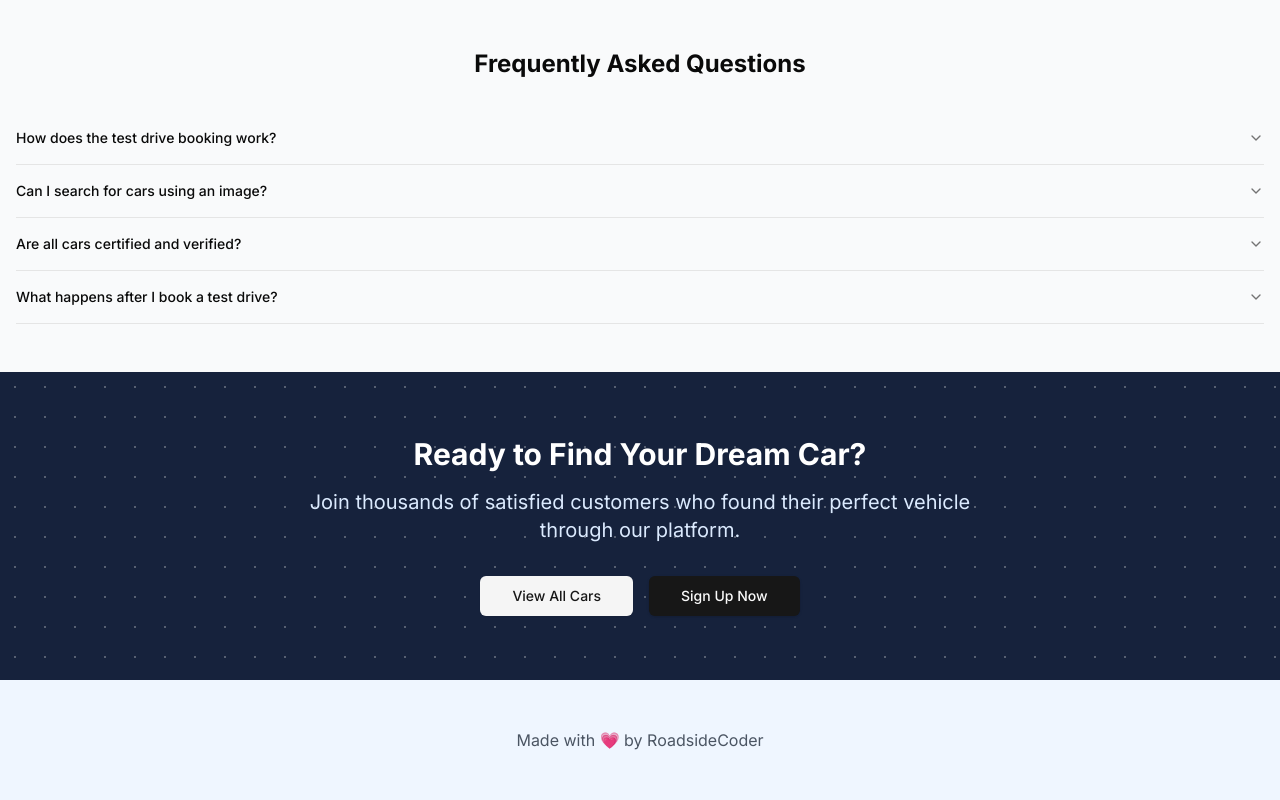
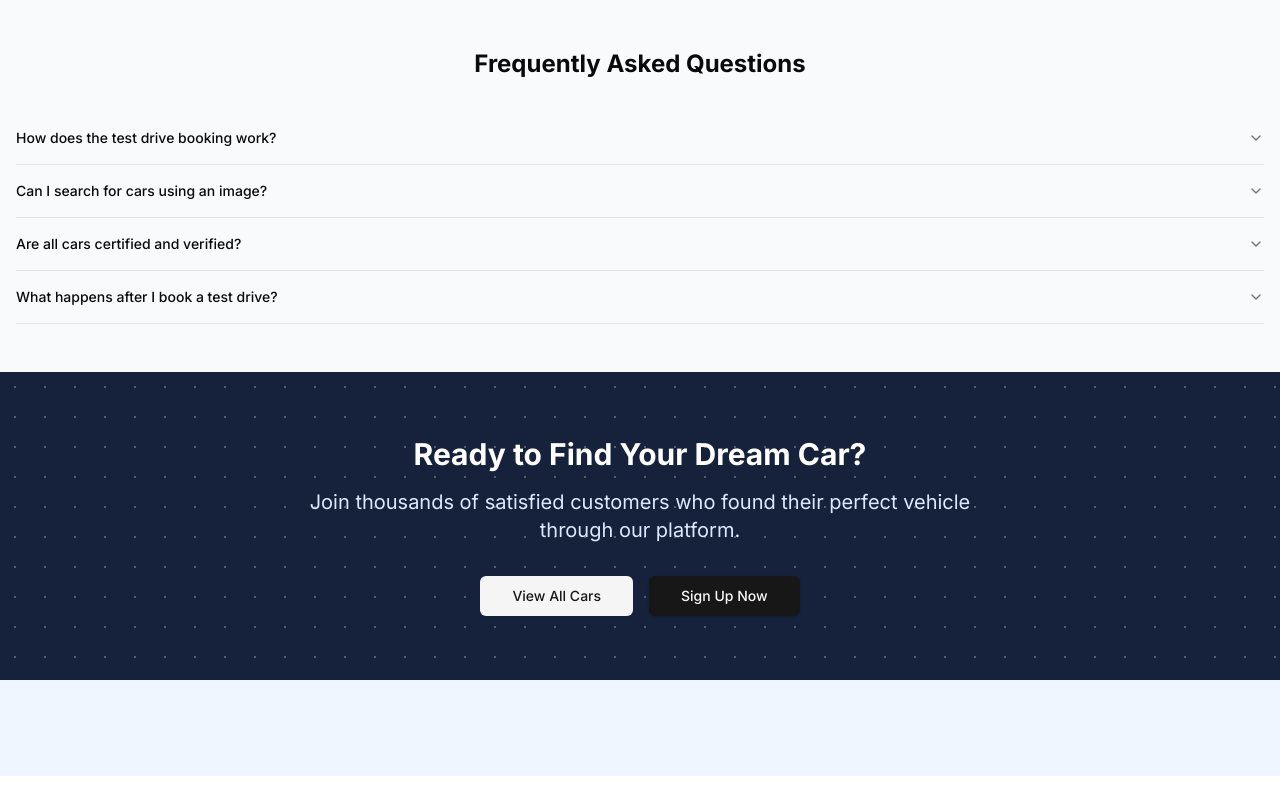
Before and after one commit to Utkarsh164/RentHive, a Next.js app: page / in a window 1280 px wide. Shown: the part 1750-2550 px from the top of the page. After the commit the page ends 2526 px from the top, so only its background shows below. Built offline with nearby package versions, Linux system fonts and the light colour scheme; no server answers; the database is empty; what @arcjet/next would draw is missing.

Commit message:
First Commit

```diff
--- a/app/layout.js
+++ b/app/layout.js
@@ -25,7 +25,7 @@ export default function RootLayout({ children }) {
 
           <footer className="bg-blue-50 py-12">
             <div className="container mx-auto px-4 text-center text-gray-600">
-              <p>Made with 💗 by RoadsideCoder</p>
+              <p></p>
             </div>
           </footer>
         </body>
--- a/package.json
+++ b/package.json
@@ -6,8 +6,8 @@
     "dev": "next dev --turbopack",
     "build": "next build",
     "start": "next start",
-    "lint": "next lint"
-
+    "lint": "next lint",
+    "postinstall": "prisma generate"
   },
   "dependencies": {
     "@arcjet/next": "^1.0.0-beta.3",
```
Also changed, not shown: 1 other file (tests, documents, lock files or other folders).
